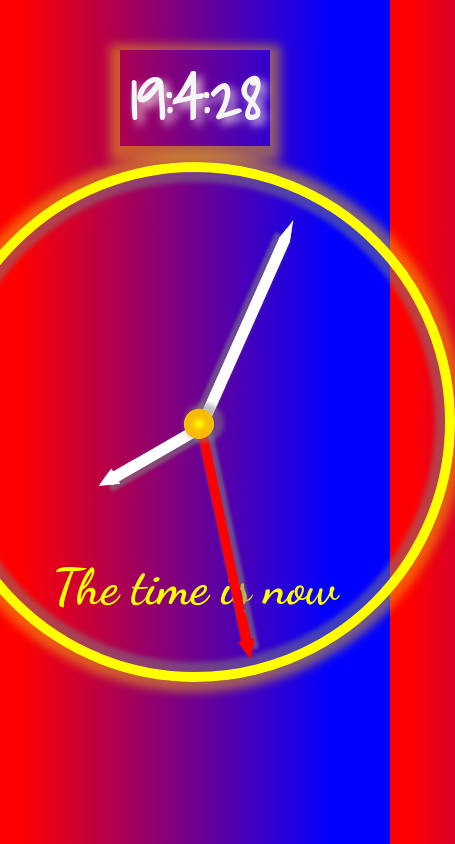
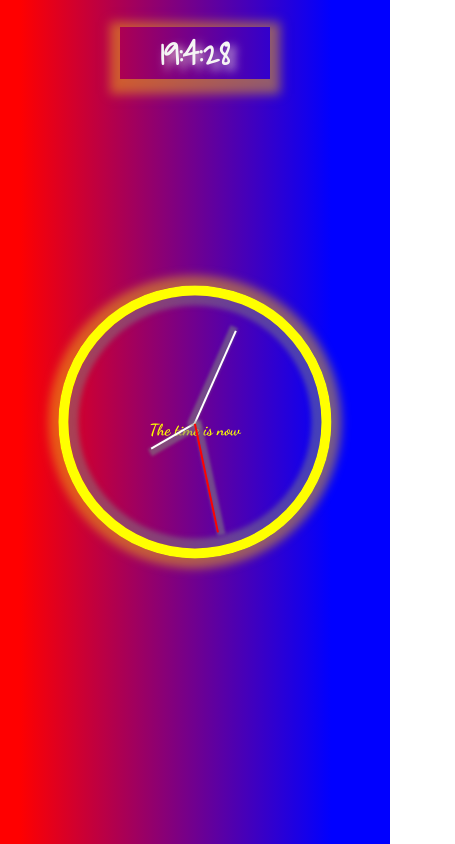
Before and after one commit to fikymar/Hours, a plain HTML site: page index.html in a window 390 px wide. Shown: the whole page, 455 px wide, since content can reach past the window. Drawn offline with Linux system fonts and the light colour scheme.

Commit message:
responsivity

```diff
--- a/style.css
+++ b/style.css
@@ -3,19 +3,19 @@ body {
 }
 
 h1 {
-    font-size: 50px;
+    font-size: 3rem;
     text-align: center;
     font-family: 'Dancing Script', cursive;
     color:yellow;
     margin-bottom: 0;
     line-height:0.5;
     position: relative;
-    top:45vh;
+    top:50vh;
     z-index: -1;
 }
 
 h2 {
-    font-size: 60px;
+    font-size: 2rem;
     text-align: center;
     color:whitesmoke;
     width: 40%;
@@ -36,8 +36,8 @@ h2 {
     top:50%;
     left:50%;
     transform: translate(-50%,-50%);
-    width: 500px;
-    height: 500px;
+    width: 30vw;
+    height: 30vw;
     border-radius: 50%;
     border: 10px solid yellow;
     box-shadow: 0 0 10px 10px rgba(241, 181, 16, 0.5), inset 0 0 5px 10px rgba(128,128,128,0.5);
@@ -63,7 +63,7 @@ h2 {
     content: '';
     display:block;
     position: relative;
-    top: -7px;
+    top: -0.4rem;
     left: -15%;
     width: 50px;;
     height: 18px;
@@ -92,8 +92,8 @@ h2 {
     content: '';
     display:block;
     position: relative;
-    top: -3px;
-    left: -12%;
+    top: -0.2rem;
+    left: -10%;
     width: 50px;;
     height: 5px;
     background:white;
@@ -119,7 +119,7 @@ h2 {
     content: '';
     display:block;
     position: relative;
-    top: -15px;
+    top: -1.1rem;
     left: 96%;
     width: 30px;
     height: 30px;
@@ -141,3 +141,29 @@ h2 {
     clip-path: polygon(40% 0%, 40% 20%, 100% 20%, 100% 80%, 40% 80%, 40% 100%, 0% 50%);
     box-shadow: 0px 3px 3px 3px rgba(128, 128, 128, 0.521);
 }
+
+@media screen and (max-width: 1050px) {
+    .hoursFrame {
+     width: 30vh;
+     height:30vh;
+    }
+    #hours, #minutes, #seconds {
+        height: 2px;
+        border:none;
+    }
+    #hours::after, #minutes::after, #seconds::after, #seconds::before {
+        opacity:0;
+    }
+h1 {
+    font-size:1rem;
+}
+    h2 {
+        font-size: 2rem;
+    }
+  }
+
+  @media screen and (max-width: 700px) {
+      h1 {
+          top:38vh;
+      }
+  }
```
